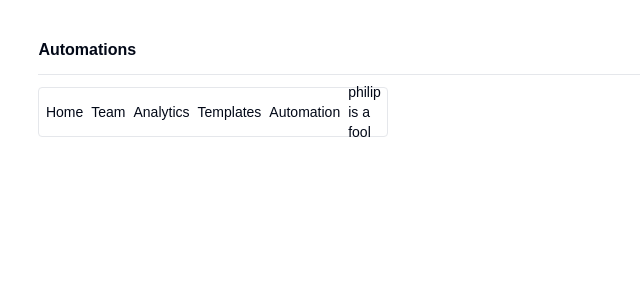
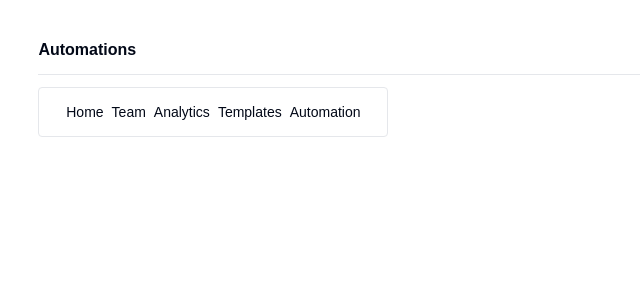
Before and after one commit to Kwenpicasso/learning-system, a Next.js app: page / in a window 1280 px wide. Shown: the top 300 px of the page, without its empty margins (0-640 px from the left). Built offline with nearby package versions, Linux system fonts and the light colour scheme; a web font is replaced by a local one.

Commit message:
Update page.tsx
remove

```diff
--- a/app/(dashboard)/(routes)/page.tsx
+++ b/app/(dashboard)/(routes)/page.tsx
@@ -11,7 +11,7 @@ export default function Home() {
   <h1>Analytics</h1>
   <h1>Templates</h1>
   <h1>Automation</h1>
-<h1>philip is a fool</h1>
+
  </div>
    </div>
   );
```
